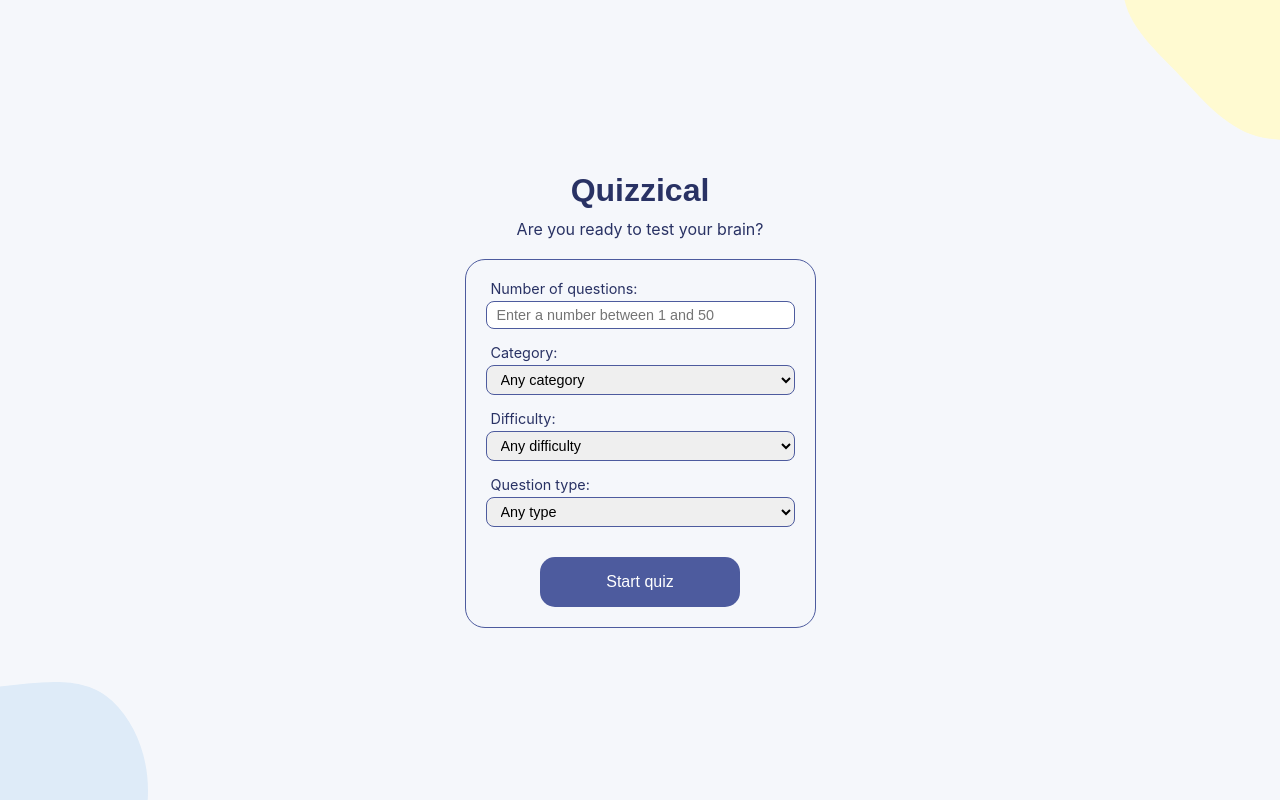
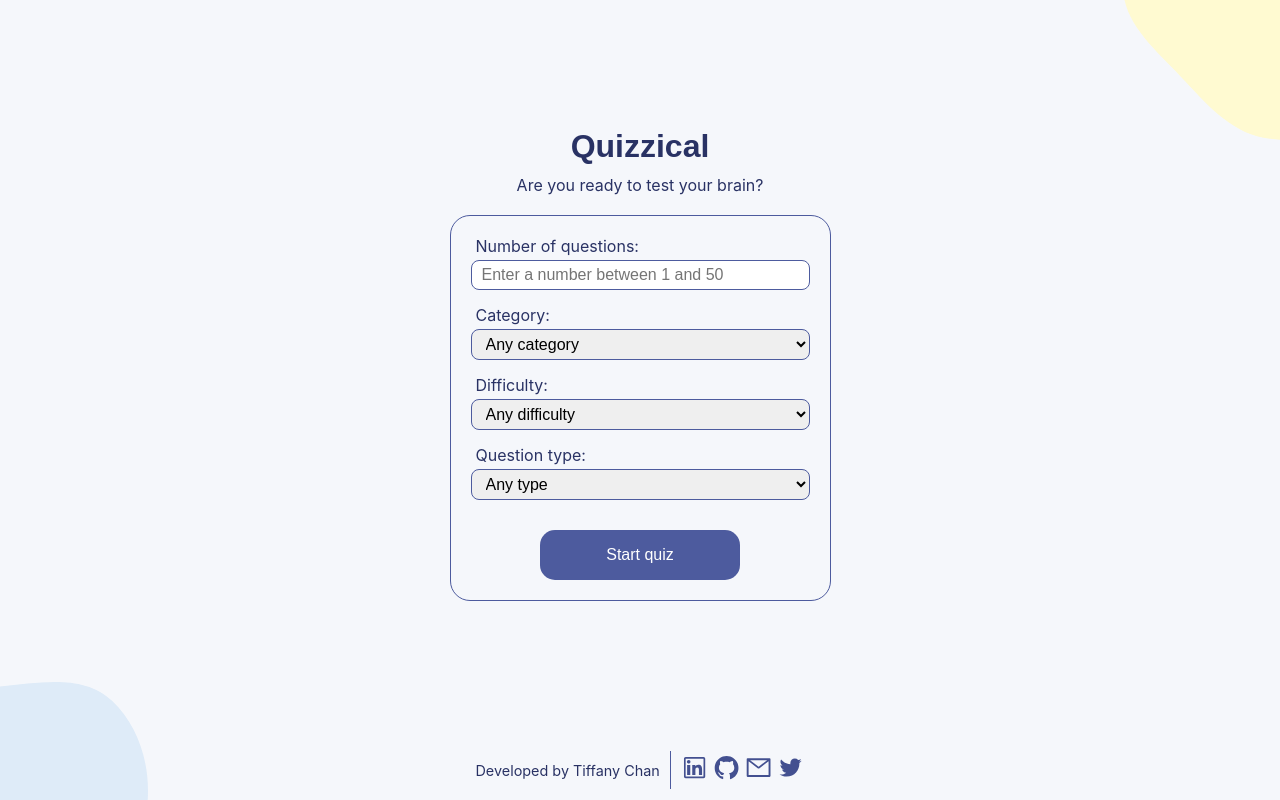
Before and after one commit to TiffanyChan614/React-Quizzical, a React (Vite) app: page / in a window 1280 px wide. Built offline with nearby package versions, Linux system fonts and the light colour scheme.

Commit message:
Add footer

```diff
--- a/package.json
+++ b/package.json
@@ -13,7 +13,8 @@
     "classnames": "^2.3.2",
     "he": "^1.2.0",
     "react": "^18.2.0",
-    "react-dom": "^18.2.0"
+    "react-dom": "^18.2.0",
+    "react-icons": "^4.10.1"
   },
   "devDependencies": {
     "@types/react": "^18.0.37",
--- /dev/null
+++ b/src/components/Footer.jsx
@@ -0,0 +1,40 @@
+import {
+  AiOutlineLinkedin,
+  AiOutlineGithub,
+  AiOutlineMail,
+  AiOutlineTwitter,
+} from 'react-icons/ai'
+
+export default function Footer() {
+  return (
+    <footer className='footer'>
+      <div className='footer--copy'>Developed by Tiffany Chan</div>
+      <div className='footer--socials'>
+        <a
+          href='https://www.linkedin.com/in/pui-yi-tiffany-chan-2a35271a5/'
+          target='_blank'
+          rel='noopener noreferrer'>
+          <AiOutlineLinkedin />
+        </a>
+        <a
+          href='https://github.com/TiffanyChan614'
+          target='_blank'
+          rel='noopener noreferrer'>
+          <AiOutlineGithub />
+        </a>
+        <a
+          href='mailto:tiffanychan1999614@gmail.com'
+          target='_blank'
+          rel='noopener noreferrer'>
+          <AiOutlineMail />
+        </a>
+        <a
+          href='https://twitter.com/TiffanyChan614'
+          target='_blank'
+          rel='noopener noreferrer'>
+          <AiOutlineTwitter />
+        </a>
+      </div>
+    </footer>
+  )
+}
--- a/src/components/Page/Page.jsx
+++ b/src/components/Page/Page.jsx
@@ -1,6 +1,7 @@
 /* eslint-disable react/prop-types */
 import { useContext } from 'react'
 import { AppContext } from '../../App'
+import Footer from '../Footer'
 
 import yellowblob0 from '../../assets/yellowblob0.svg'
 import yellowblob1 from '../../assets/yellowblob1.svg'
@@ -17,6 +18,7 @@ export default function Page({ children }) {
 
   return (
     <>
+      <div className='background'>
         <img
           className='yellow-blob'
           src={yellowBlobs[currentPage]}
@@ -27,7 +29,9 @@ export default function Page({ children }) {
           src={blueBlobs[currentPage]}
           alt='Blue blob'
         />
+      </div>
       {children}
+      <Footer />
     </>
   )
 }
--- a/src/styles.css
+++ b/src/styles.css
@@ -2,6 +2,11 @@
   margin: 0;
   padding: 0;
   box-sizing: border-box;
+}
+
+html,
+body {
+  height: 100%;
 }
 
 body {
@@ -16,8 +21,13 @@ main {
   width: 100vw;
   min-height: 100vh;
   display: flex;
+  flex-grow: 1;
+  flex-direction: column;
   align-items: center;
   justify-content: center;
+}
+
+.background {
   z-index: 0;
 }
 
@@ -40,12 +50,13 @@ button {
 
 .content {
   display: flex;
+  min-height: 90vh;
   flex-direction: column;
   gap: 10px;
   align-items: center;
   justify-content: center;
   z-index: 1;
-	padding: 10%;
+  padding: 0 10%;
 }
 
 .start.content {
@@ -60,7 +71,7 @@ h2 {
 .start-btn {
   background-color: #4d5b9e;
   border-radius: 15px;
-	padding: 16px 30px;
+  padding: 16px 20px;
   width: 200px;
   color: white;
   margin-top: 15px;
@@ -82,7 +93,7 @@ button:active:not(.back-btn) {
 
 .quiz-question--question {
   text-align: left;
-	font-size: 1rem;
+  font-size: 1.1rem;
 }
 
 .quiz-question--answers {
@@ -97,7 +108,7 @@ button:active:not(.back-btn) {
   color: #293264;
   border: 1px solid #4d5b9e;
   border-radius: 8px;
-	font-size: 0.8rem;
+  font-size: 0.9rem;
   background-color: transparent;
 }
 
@@ -116,7 +127,7 @@ button:active:not(.back-btn) {
 .quiz--buttons > button {
   border-radius: 15px;
   padding: 12px 20px;
-	font-size: 0.8rem;
+  font-size: 0.9rem;
   border-radius: 8px;
 }
 
@@ -178,7 +189,7 @@ button:active:not(.back-btn) {
 }
 
 .score {
-	font-size: 0.9rem;
+  font-size: 1rem;
   font-weight: 700;
 }
 
@@ -187,7 +198,7 @@ button:active:not(.back-btn) {
   border-radius: 15px;
   padding: 10px 25px;
   color: white;
-	font-size: 0.8rem;
+  font-size: 0.9rem;
   border-radius: 8px;
 }
 
@@ -195,7 +206,7 @@ button:active:not(.back-btn) {
   display: flex;
   flex-direction: column;
   text-align: left;
-	font-size: 0.9rem;
+  font-size: 1rem;
   margin-top: 10px;
   border: 1px solid #4d5b9e;
   border-radius: 20px;
@@ -208,7 +219,7 @@ button:active:not(.back-btn) {
   border-radius: 8px;
   border: 1px solid #4d5b9e;
   margin-bottom: 15px;
-	font-size: 0.9rem;
+  font-size: 1rem;
 }
 
 .form > label {
@@ -219,3 +230,33 @@ button:active:not(.back-btn) {
 .form > input:focus {
   outline: none;
 }
+
+.footer {
+  bottom: 0;
+  text-align: center;
+  width: 100%;
+  padding: 7px;
+  font-size: 0.9rem;
+  justify-self: flex-end;
+  display: flex;
+  justify-content: center;
+  align-items: center;
+  gap: 10px;
+  margin-top: 20px;
+  z-index: 1;
+}
+
+.footer--socials {
+  display: flex;
+  justify-content: center;
+  align-items: center;
+  gap: 5px;
+  border-left: 1px solid #4d5b9e;
+  padding-left: 10px;
+  padding-top: 3px;
+}
+
+.footer--socials > a {
+  color: #435090;
+  font-size: 1.7rem;
+}
```
Also changed, not shown: 1 other file (tests, documents, lock files or other folders). Lines whose indentation alone changed are shown as unchanged.
